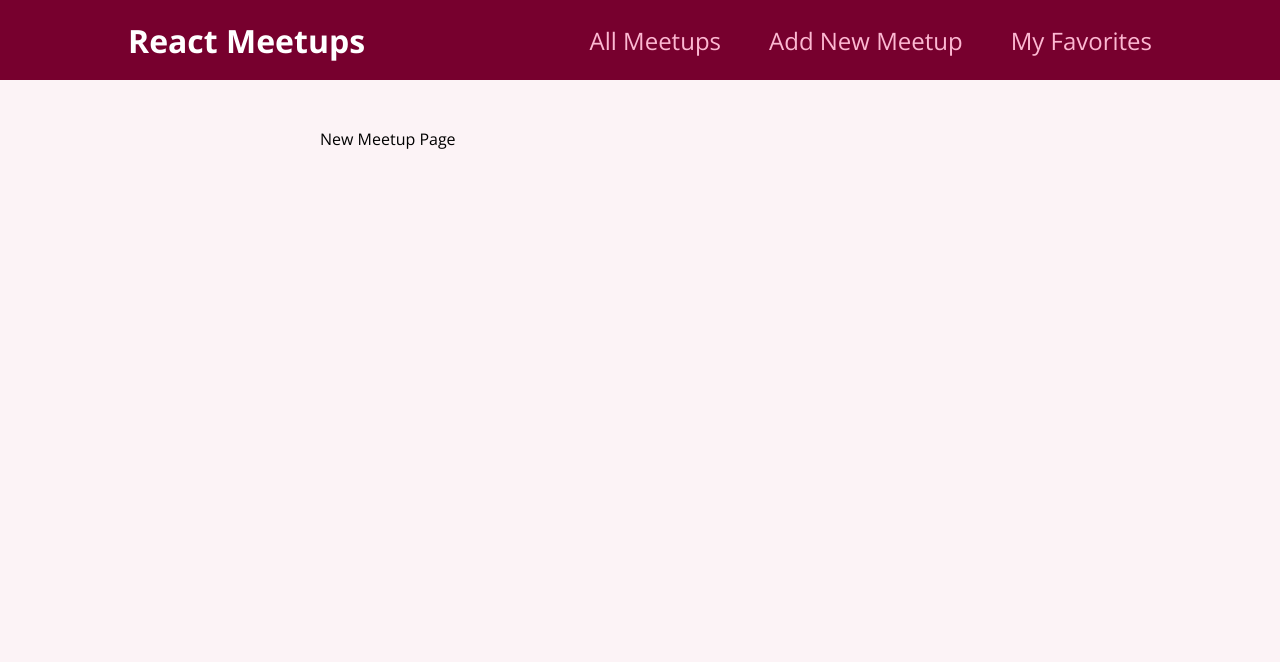
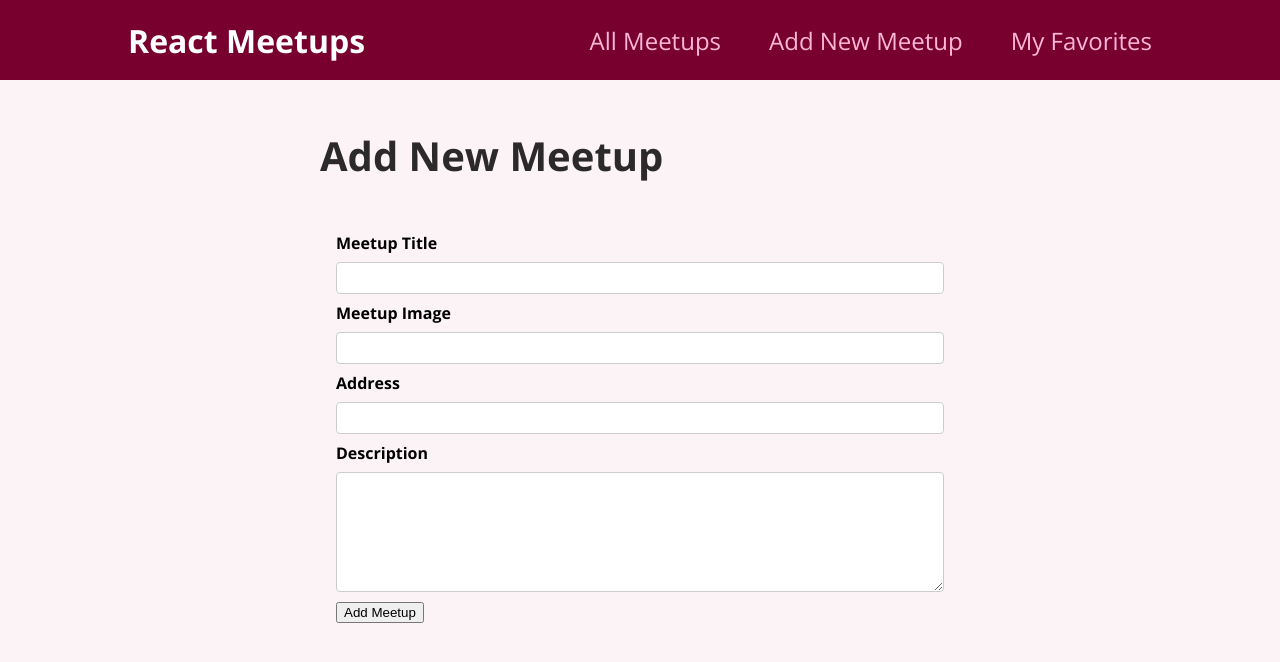
Before and after one commit to moonctp24/React-Course, a React (Create React App) app in the folder react-course/: page /new-meetup in a window 1280 px wide. Shown: the top 662 px of the page. Built offline with nearby package versions, Linux system fonts and the light colour scheme.

Commit message:
study until lecture 480

```diff
--- /dev/null
+++ b/react-course/src/components/meetups/NewMeetupForm.js
@@ -0,0 +1,58 @@
+import {useRef} from 'react'; // use ref hook
+
+import Card from '../ui/Card';
+import classes from './NewMeetupForm.module.css';
+
+function NewMeetupForm() {
+    // ref객제 생성하여 const 상수에 저장
+    const titleInputRef=useRef();
+    const imageInputRef=useRef();
+    const addressInputRef=useRef();
+    const descriptionInputRef=useRef();
+
+    function submitHandler(event) {
+        event.preventDefault(); // 브라우저 기본 값을 방지하여 페이지가 reload되지 않고 양식 제출 가능
+
+        // .current.value: 입력 요소를 나타내는 JS객체의 값 속성, 이 값 속성은 현재 입력된 값을 보유 => 사용자 입력 추출
+        const enteredTitle = titleInputRef.current.value;
+        const enteredImage = imageInputRef.current.value;
+        const enteredAddress = addressInputRef.current.value;
+        const enteredDescription = descriptionInputRef.current.value;
+
+        const meetupData = {
+            title: enteredTitle,
+            image: enteredImage,
+            address: enteredAddress,
+            description: enteredDescription,
+        };
+
+        console.log(meetupData);
+    }
+    return (
+        <Card>
+            <form className={classes.form} onSubmit={submitHandler}>
+                <div className={classes.control}>
+                    <label htmlFor='title'>Meetup Title</label>
+                    <input type='text' required id='title' ref={titleInputRef}/>
+                </div>
+                <div className={classes.control}>
+                    <label htmlFor='image'>Meetup Image</label>
+                    <input type='url' required id='image' ref={imageInputRef}/>
+                </div>
+                <div className={classes.control}>
+                    <label htmlFor='address'>Address</label>
+                    <input type='text' required id='address' ref={addressInputRef}/>
+                </div>
+                <div className={classes.control}>
+                    <label htmlFor='description'>Description</label>
+                    <textarea id='description' required rows='5' ref={descriptionInputRef}></textarea>
+                </div>
+                <div className={classes.action}>
+                    <button>Add Meetup</button>
+                </div>
+            </form>
+        </Card>
+    );
+}
+
+export default NewMeetupForm;
--- /dev/null
+++ b/react-course/src/components/meetups/NewMeetupForm.module.css
@@ -0,0 +1,45 @@
+.form {
+    padding: 1rem;
+  }
+
+  .control {
+    margin-bottom: 0.5rem;
+  }
+
+  .control label {
+    display: block;
+    font-weight: bold;
+    margin-bottom: 0.5rem;
+  }
+
+  .control input,
+  .control textarea {
+    display: block;
+    font: inherit;
+    border-radius: 4px;
+    border: 1px solid #ccc;
+    padding: 0.25rem;
+    width: 100%;
+  }
+
+  .actions {
+    margin-top: 1rem;
+    text-align: right;
+  }
+
+  .actions button {
+    font: inherit;
+    cursor: pointer;
+    background-color: #77002e;
+    color: white;
+    padding: 0.5rem 1.5rem;
+    border: 1px solid #77002e;
+    border-radius: 4px;
+    font-weight: bold;
+  }
+
+  .actions button:hover,
+  .actions button:active {
+    background-color: #a50e48;
+    border-color: #a50e48;
+  }
--- a/react-course/src/pages/NewMeetup.js
+++ b/react-course/src/pages/NewMeetup.js
@@ -1,6 +1,11 @@
+import NewMeetupForm from "../components/meetups/NewMeetupForm";
+
 // 새 meetup 추가
 function NewMeetupPage() {
-    return <div>New Meetup Page</div>
+    return <section>
+        <h1>Add New Meetup</h1>
+        <NewMeetupForm />
+    </section>
 }
 
 export default NewMeetupPage;
```
Also changed, not shown: react-course/src/components/layout/Layout.module.css (line endings or trailing spaces).
